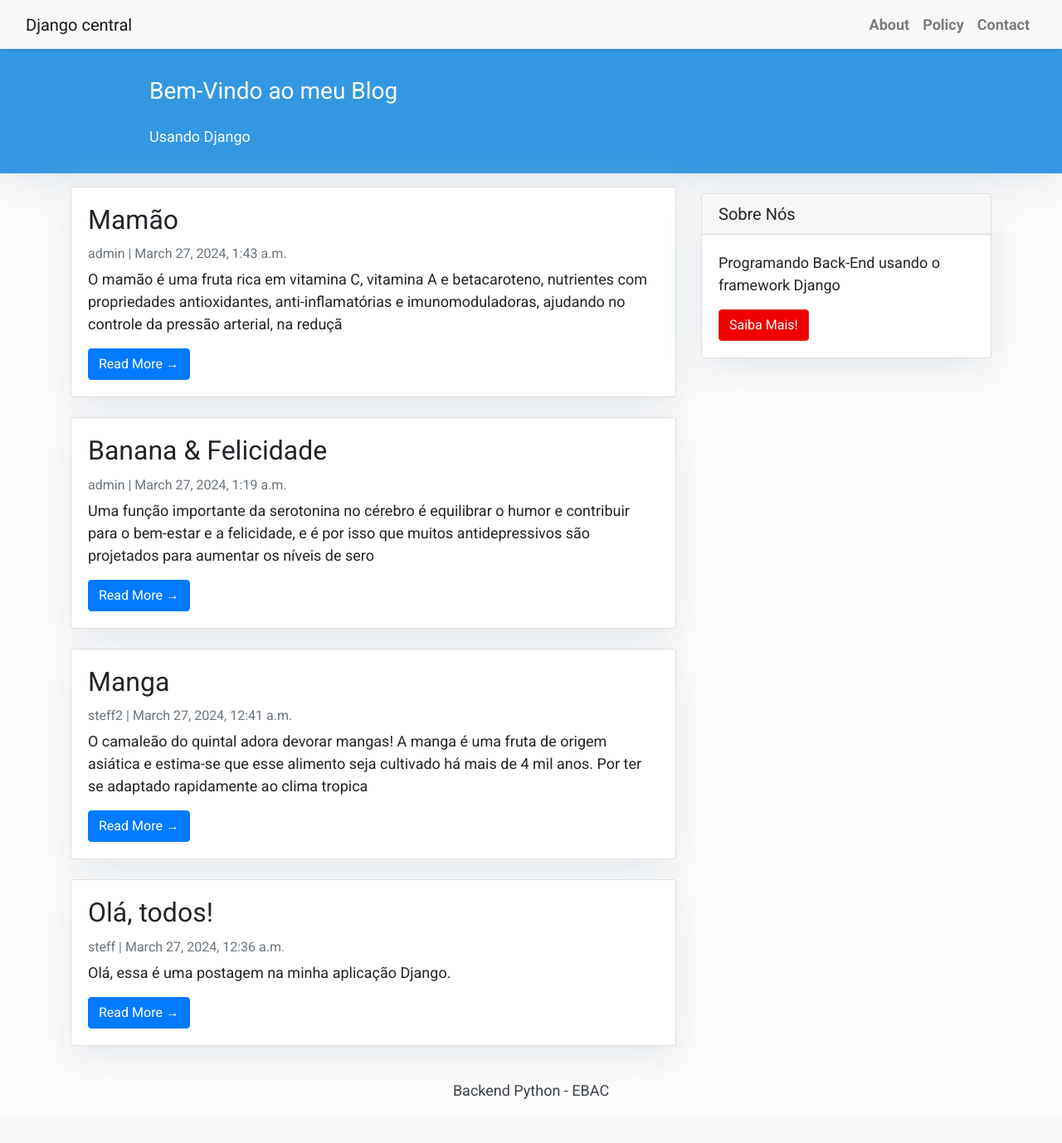
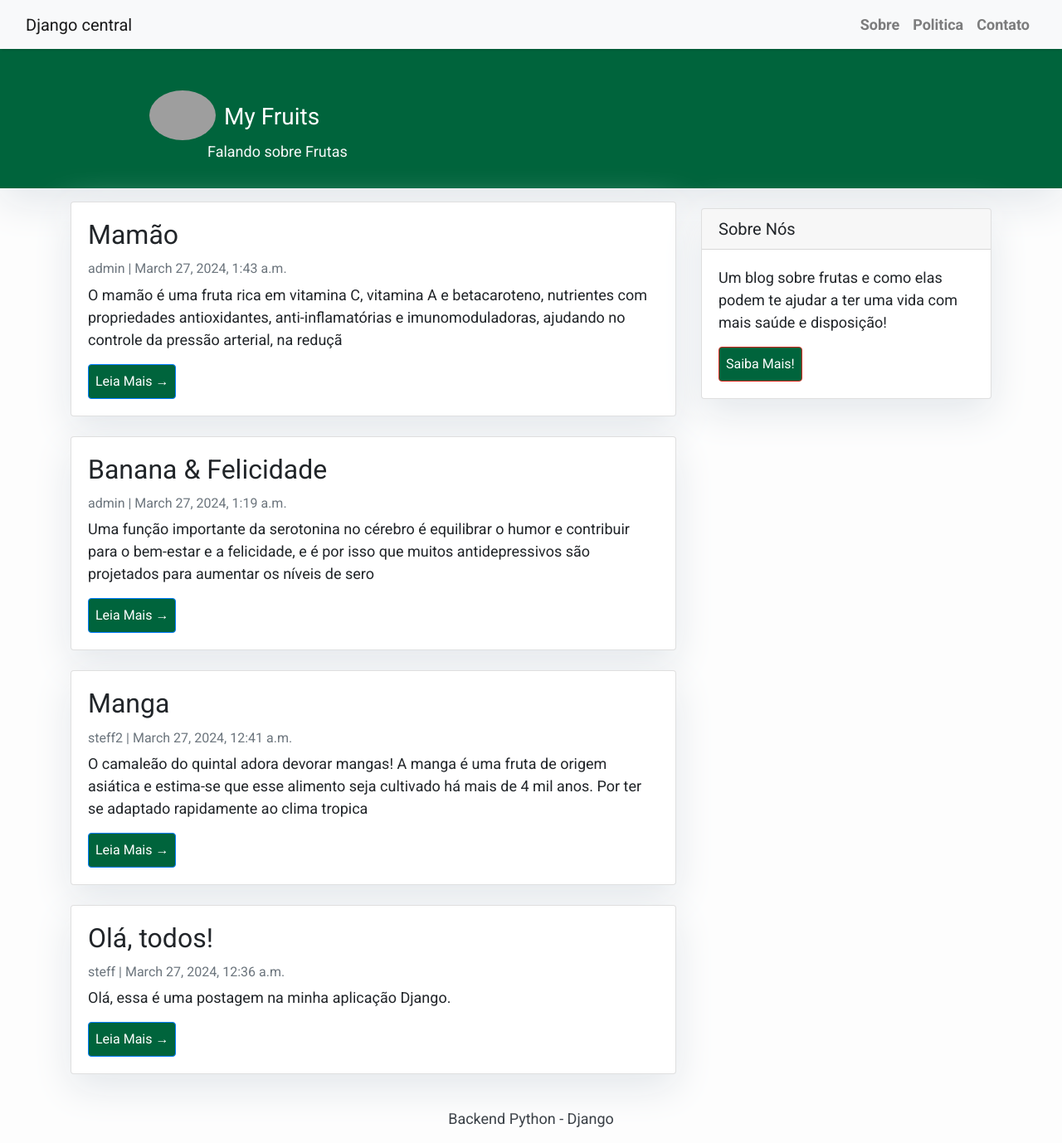
Before and after one commit to CJosueAK47/my-blog-django, a Django app: page /home in a window 1280 px wide. Shown: the whole page at 83% size. Before the commit the page ends 1325 px from the top, so only its background shows below. Run offline with Django 4.2, Linux system fonts and the light colour scheme; data comes from the database, SQL or seed files in the repository; both versions use the stored data as it was after the commit; some libraries are stand-ins or nearby versions; grey boxes are pictures that could not be loaded.

Commit message:
fazwndo melhorias

```diff
--- a/mysite/templates/index.html
+++ b/mysite/templates/index.html
@@ -22,7 +22,7 @@
         <div class="row">
             <div class=" col-md-8 col-md-10 mx-auto">
                 <div class="site-heading">
-                    <h3 class=" site-heading my-4 mt-3 text-white"> Welcome to my awesome Blog </h3>
+                    <h3 class=" site-heading my-4 mt-3 text-white"> Bem-Vindo ao meu blog pessoal </h3>
                     <p class="text-light">We Love Django As much as you do..! &nbsp
                     </p>
                 </div>
--- a/templates/base.html
+++ b/templates/base.html
@@ -2,7 +2,7 @@
 <html>
 
     <head>
-        <title>Backend Python - EBAC</title>
+        <title>Backend Python - Django</title>
         <link href="https://fonts.googleapis.com/css?family=Roboto:400,700" rel="stylesheet">
         <meta name="google" content="notranslate" />
         <meta name="viewport" content="width=device-width, initial-scale=1" />
@@ -26,7 +26,7 @@
             border-color: #dc281e;
         }
         .masthead {
-            background: #3398E1;
+            background: #00643c;
             height: auto;
             padding-bottom: 15px;
             box-shadow: 0 16px 48px #E3E7EB;
@@ -45,13 +45,13 @@
                 <div class="collapse navbar-collapse" id="navbarResponsive">
                     <ul class="navbar-nav ml-auto">
                         <li class="nav-item text-black">
-                            <a class="nav-link text-black font-weight-bold" href="#">About</a>
+                            <a class="nav-link text-black font-weight-bold" href="#">Sobre</a>
                         </li>
                         <li class="nav-item text-black">
-                            <a class="nav-link text-black font-weight-bold" href="#">Policy</a>
+                            <a class="nav-link text-black font-weight-bold" href="#">Politica</a>
                         </li>
                         <li class="nav-item text-black">
-                            <a class="nav-link text-black font-weight-bold" href="#">Contact</a>
+                            <a class="nav-link text-black font-weight-bold" href="#">Contato</a>
                         </li>
                     </ul>
                 </div>
@@ -62,7 +62,7 @@
         {% endblock content %}
         <!-- Footer -->
         <footer class="py-3 bg-grey">
-            <p class="m-0 text-dark text-center ">Backend Python - EBAC</p>
+            <p class="m-0 text-dark text-center ">Backend Python - Django</p>
         </footer>
     </body>
 </html>
--- a/templates/index.html
+++ b/templates/index.html
@@ -6,11 +6,11 @@
     <div class="container">
         <div class="row">
             <div class=" col-md-8 col-md-10 mx-auto">
-                <div class="site-heading">
-                    <h3 class=" site-heading my-4 mt-3 text-white"> Bem-Vindo ao meu Blog </h3>
-                    <p class="text-light">Usando Django &nbsp
-                    </p>
+                <div class="site-heading d-flex align-items-center">
+                    <img style="height:60px; border-radius: 50%; margin-top: 40px;" src="https://static.vecteezy.com/system/resources/previews/002/285/954/non_2x/orange-fruit-logo-design-illustration-icon-free-vector.jpg" alt="">
+                    <h3 style="padding-left: 10px;" class=" site-heading my-1 mt-5 text-white"> My Fruits </h3>
                 </div>
+                <p style="padding-left: 70px;" class="text-light">Falando sobre Frutas &nbsp</p>
             </div>
         </div>
     </div>
@@ -20,7 +20,11 @@
             font-size: 18px;
             background-color: #fdfdfd;
         }
-
+        .btn{
+          background-color: #00643c;
+          padding: 8px;
+          text-decoration: none;
+        }
         .head_text {
             color: white;
         }
@@ -40,7 +44,7 @@
                     <h2 class="card-title">{{ post.title }}</h2>
                     <p class="card-text text-muted h6">{{ post.author }} | {{ post.created_on}} </p>
                     <p class="card-text">{{post.content|slice:":200" }}</p>
-                    <a href="{% url 'post_detail' post.slug  %}" class="btn btn-primary">Read More &rarr;</a>
+                    <a href="{% url 'post_detail' post.slug  %}" class="btn btn-primary">Leia Mais &rarr;</a>
                 </div>
             </div>
             {% endfor %}
--- a/templates/sidebar.html
+++ b/templates/sidebar.html
@@ -7,7 +7,8 @@
     <div class="card my-4">
         <h5 class="card-header">Sobre Nós</h5>
         <div class="card-body">
-            <p class="card-text">Programando Back-End usando o framework Django</p>
+            <p class="card-text">Um blog sobre frutas e como elas podem te ajudar a ter uma vida com mais saúde
+              e disposição!</p>
             <a href="#" class="btn btn-danger">Saiba Mais!</a>
         </div>
     </div>
```
Also changed, not shown: mysite/templates/base.html (+5 -5 lines), README.md, db.sqlite3.
